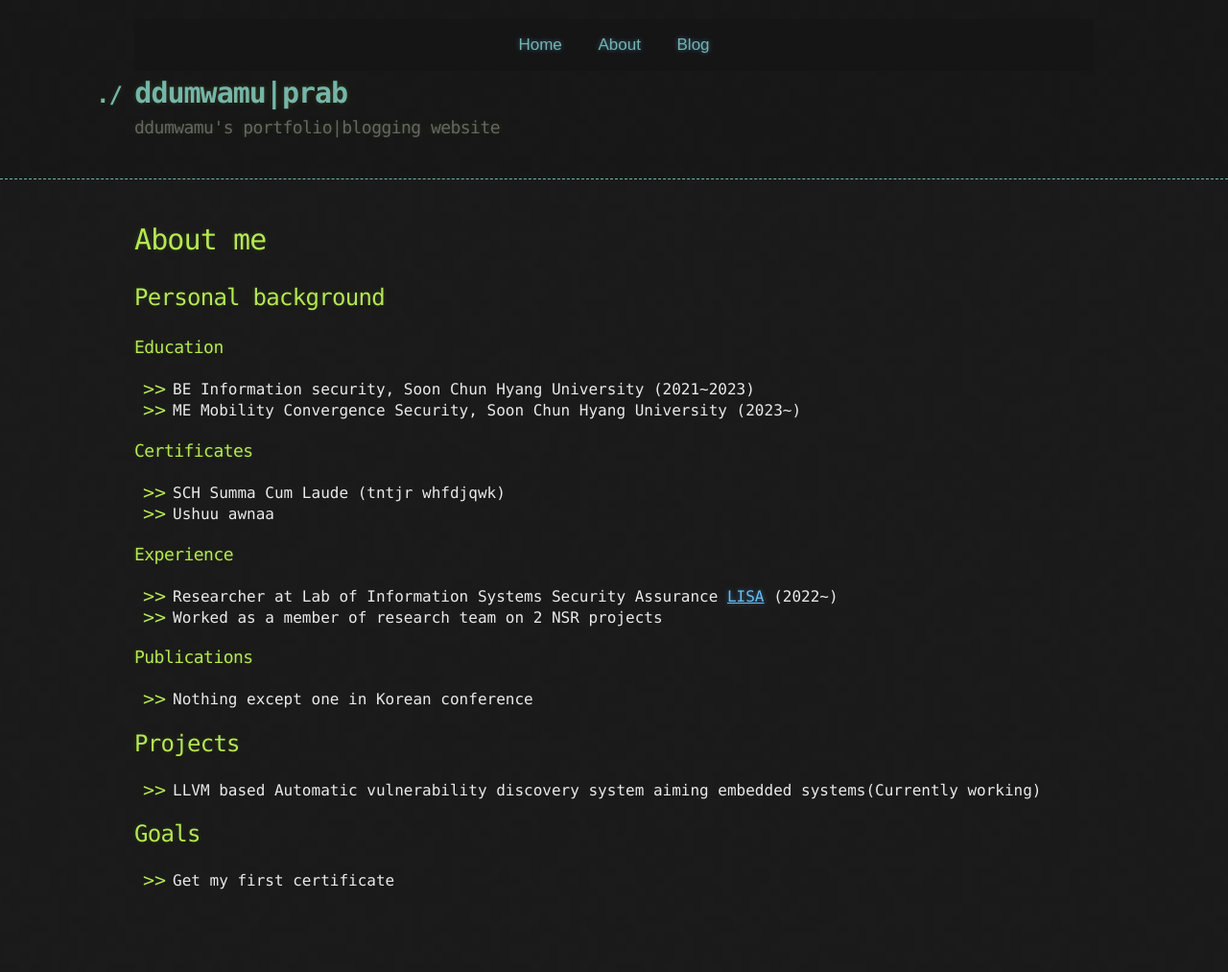
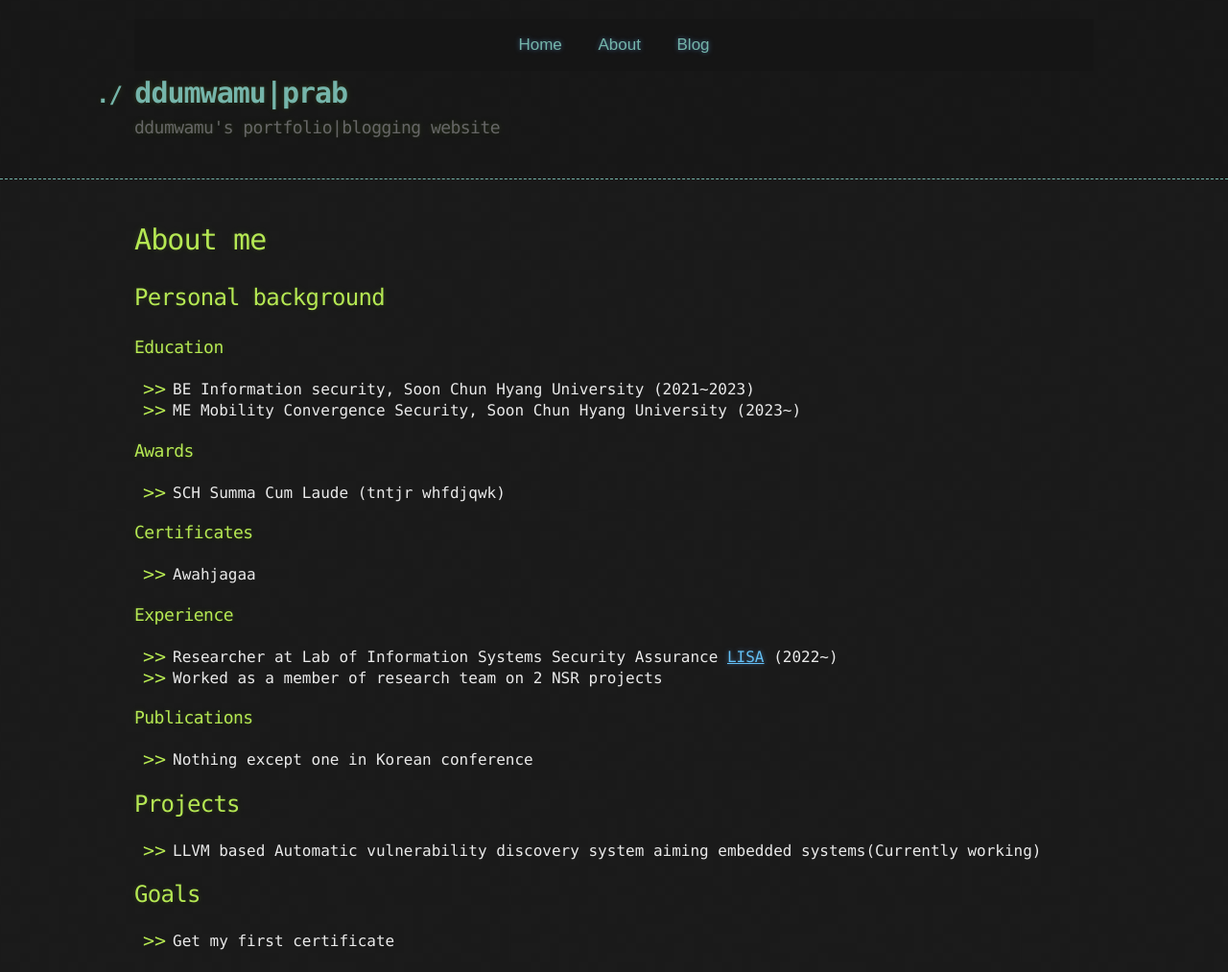
Before and after one commit to duulga/duulga.github.io, a Jekyll site: the page built from about.markdown, in a window 1280 px wide. Shown: the whole page at 96% size. Built offline with Jekyll 4.4.1, drawn with Linux system fonts in a browser that asks for light colours; our own code applies the rules of GitHub Pages for plain Markdown files; before the commit the page ends 950 px from its top, so only the background shows below that.

Commit message:
Update about.markdown

```diff
--- a/about.markdown
+++ b/about.markdown
@@ -10,10 +10,13 @@ title: About
 *   BE Information security, Soon Chun Hyang University (2021~2023)
 *   ME Mobility Convergence Security, Soon Chun Hyang University (2023~)
 
+### Awards
+
+*   SCH Summa Cum Laude (tntjr whfdjqwk)
+
 ### Certificates
 
-*   SCH Summa Cum Laude (tntjr whfdjqwk)
-*   Ushuu awnaa
+*   Awahjagaa
 
 ### Experience
 
```
